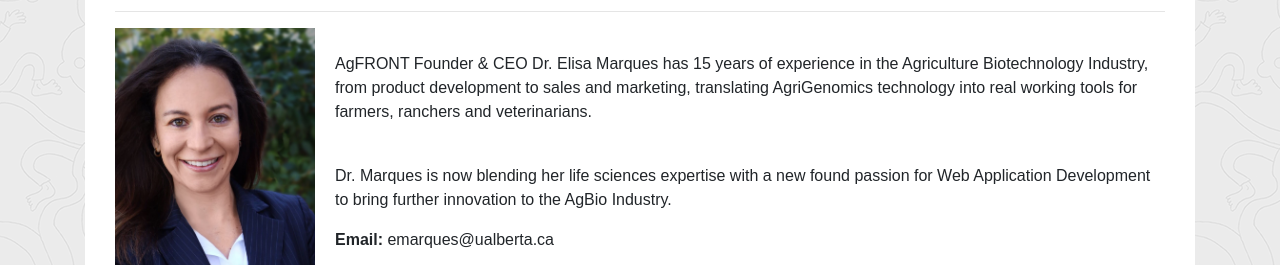
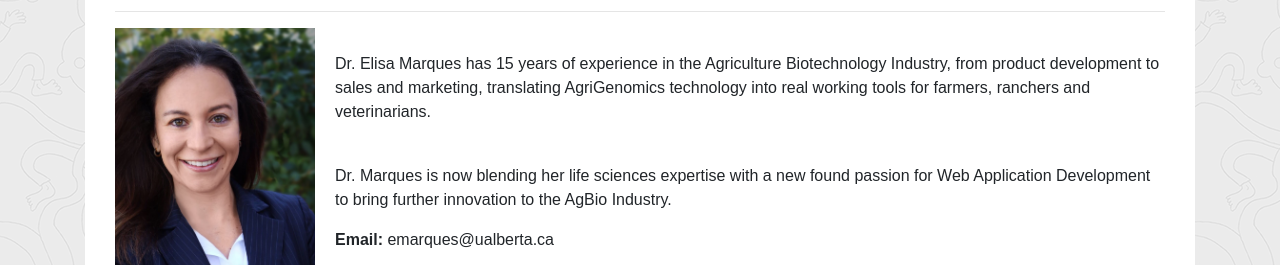
Before and after one commit to efemar/portfolio, a plain HTML site: page index.html in a window 1280 px wide. Shown: the part 225-490 px from the top of the page. Drawn offline with nearby package versions, Linux system fonts and the light colour scheme.

Commit message:
updated bio

```diff
--- a/index.html
+++ b/index.html
@@ -39,7 +39,7 @@
           <hr />
           <img src="assets/images/Elisa Marques - green background.jpg" alt="" id="about-image" />
           <br>
-          <p>AgFRONT Founder & CEO Dr. Elisa Marques has 15 years of experience in the Agriculture Biotechnology
+          <p>Dr. Elisa Marques has 15 years of experience in the Agriculture Biotechnology
             Industry, from product development to sales and marketing, translating AgriGenomics technology into real
             working tools for farmers, ranchers and veterinarians.</p>
           <br>
```
